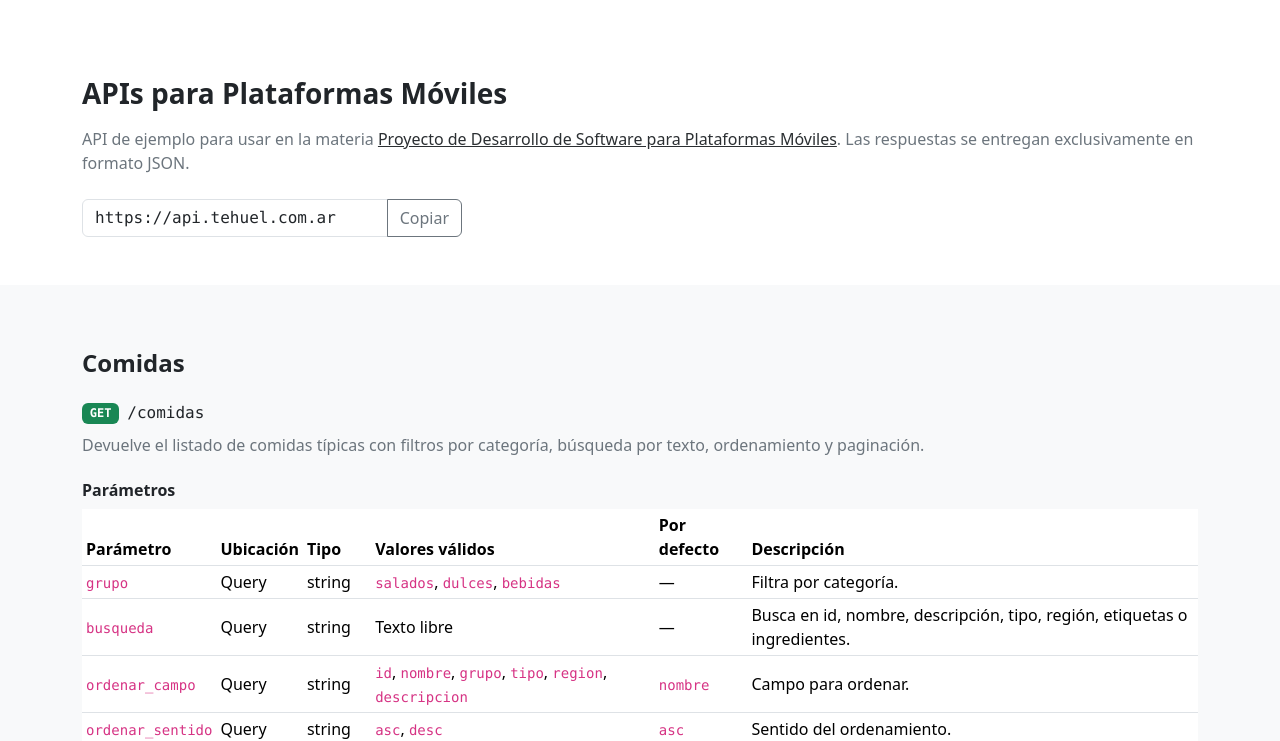
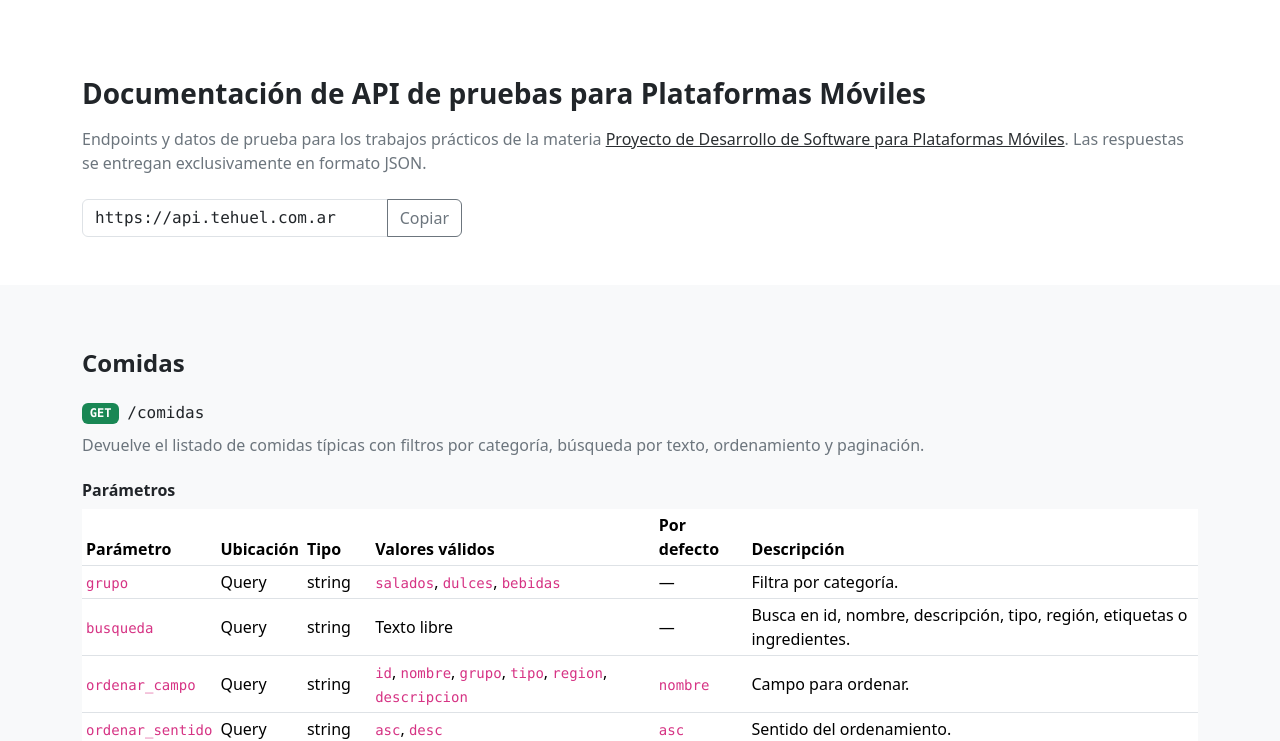
Before and after one commit to tehuel/apis-plataformas-moviles, a website: page public/index.html in a window 1280 px wide. Shown: the part 59-800 px from the top of the page. Drawn offline with nearby package versions, Linux system fonts and the light colour scheme; no server answers.

Commit message:
docs(views): clarificar titulo y descripcion en seccion de inicio

```diff
--- a/public/index.html
+++ b/public/index.html
@@ -58,10 +58,10 @@
         <section id="inicio" class="py-5 bg-body">
             <div class="container">
                 <div class="sticky-top bg-body pt-3 pb-2 mb-2">
-                    <h1 class="h3 fw-bold mb-0">APIs para Plataformas Móviles</h1>
+                    <h1 class="h3 fw-bold mb-0">Documentación de API de pruebas para Plataformas Móviles</h1>
                 </div>
                 <p class="text-secondary mb-4">
-                    API de ejemplo para usar en la materia
+                    Endpoints y datos de prueba para los trabajos prácticos de la materia
                     <a href="https://plataformas-moviles.tecnica4berazategui.edu.ar/" target="_blank" rel="noopener noreferrer" class="text-decoration-underline text-secondary-emphasis">Proyecto de Desarrollo de Software para Plataformas Móviles</a>.
                     Las respuestas se entregan exclusivamente en formato JSON.
                 </p>
```
